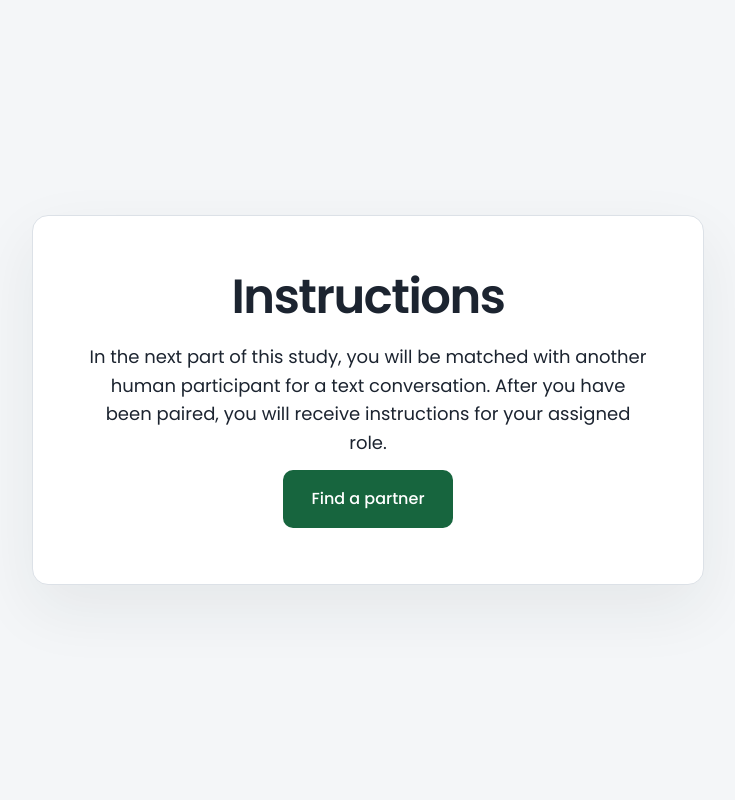
After one commit to Lucca878/deceptiveDialogues, a Flask app: template app/templates/instructions.html in a window 1280 px wide. The commit adds this page. Shown: the whole page, without its empty margins (272-1007 px from the left). Run offline with Flask 3, Linux system fonts and the light colour scheme; the template is opened without the code that fills it, so the values that code supplies are empty.

Commit message:
Added instructions (general and role specific

```diff
--- a/app/static/css/style.css
+++ b/app/static/css/style.css
@@ -213,6 +213,35 @@ h1 {
 
 .travel-intro {
   text-align: center;
+}
+
+.role-instructions-card {
+  width: min(100%, 48rem);
+  text-align: left;
+}
+
+.role-instructions-card h2 {
+  margin: 1.75rem 0 0.75rem;
+  font-size: 1.15rem;
+}
+
+.role-instructions-steps {
+  display: grid;
+  gap: 1rem;
+  margin: 0 0 1.5rem;
+  padding-left: 1.5rem;
+}
+
+.role-instructions-steps blockquote {
+  margin: 0.75rem 0 0;
+  padding: 0.75rem 1rem;
+  border-left: 3px solid var(--line);
+  background: var(--paper);
+}
+
+.role-instructions-actions {
+  display: flex;
+  justify-content: center;
 }
 
 .travel-card h1,
--- /dev/null
+++ b/app/templates/instructions.html
@@ -0,0 +1,20 @@
+<!DOCTYPE html>
+<html lang="en">
+<head>
+  <meta charset="utf-8">
+  <meta name="viewport" content="width=device-width, initial-scale=1">
+  <title>Instructions | The Deception Game</title>
+  <link rel="stylesheet" href="{{ url_for('static', filename='css/style.css') }}">
+</head>
+<body>
+  <main class="travel-page">
+    <section class="travel-card travel-intro" aria-labelledby="instructions-title">
+      <h1 id="instructions-title">Instructions</h1>
+      <p class="travel-lead">In the next part of this study, you will be matched with another human participant for a text conversation. After you have been paired, you will receive instructions for your assigned role.</p>
+      <form method="post" action="{{ url_for('continue_to_matching') }}">
+        <button class="button travel-primary" type="submit">Find a partner</button>
+      </form>
+    </section>
+  </main>
+</body>
+</html>
--- a/app/templates/room.html
+++ b/app/templates/room.html
@@ -10,7 +10,7 @@
   <main class="travel-page">
     <section class="travel-card travel-intro" aria-labelledby="room-title">
       <h1 id="room-title">Join a conversation</h1>
-      <p class="travel-lead">We will automatically match you with another participant. Your conversation will open when you are paired.</p>
+      <p class="travel-lead">We will automatically match you with another participant. Your role instructions will open when you are paired.</p>
       <p class="travel-supporting" id="room-status" role="status" aria-live="polite">Finding another participant…</p>
       <button class="button button-agree" id="retry-matching" type="button" hidden>Try again</button>
       <noscript><p>JavaScript must be enabled to match you with another participant.</p></noscript>
--- a/frontend/src/room.ts
+++ b/frontend/src/room.ts
@@ -53,7 +53,7 @@ function enterDialogue(code: string, role: Role): void {
   sessionStorage.removeItem("pending-room-code");
   sessionStorage.setItem("chat-room-code", code);
   sessionStorage.setItem("chat-role", role);
-  window.location.assign("/dialogue");
+  window.location.assign("/role-instructions");
 } // Handles entering the dialogue page with the assigned room code and role
 
 async function checkRoomStatus(code: string): Promise<void> { // Checks the status of a specific room for the participant
--- a/package.json
+++ b/package.json
@@ -5,7 +5,7 @@
   "description": "Web interface for a deceptive dialogue game study",
   "scripts": {
   "dev": "npm run build && flask --app server run --debug --port 8000",
-  "build": "esbuild frontend/src/landing.ts frontend/src/room.ts frontend/src/dialogue.ts --bundle --outdir=app/static/js --sourcemap",
+  "build": "esbuild frontend/src/landing.ts frontend/src/room.ts frontend/src/role_instructions.ts frontend/src/dialogue.ts --bundle --outdir=app/static/js --sourcemap",
   "typecheck": "tsc"
   },
   "devDependencies": {
--- a/server.py
+++ b/server.py
@@ -53,7 +53,21 @@ def screening_required(view):
     return wrapped
 
 
+def instructions_required(view):
+    @wraps(view)
+    def wrapped(*args, **kwargs):
+        if session.get("instructions_complete") is not True:
+            if request.path.startswith("/api/"):
+                return jsonify(error="Please continue from the instructions before matching."), 403
+            return redirect(url_for("instructions"))
+        return view(*args, **kwargs)
+
+    return wrapped
+
+
 def _get_participant_id(data):
+    if not isinstance(data, dict):
+        return None
     participant_id = data.get("participant_id")
     if not isinstance(participant_id, str) or not participant_id or len(participant_id) > 64:
         return None
@@ -64,6 +78,30 @@ def _message_for_client(message):
     return {key: message[key] for key in ("id", "participant_id", "role", "text")}
 
 
+def _bound_room(code, claimed_id=None):
+    """Called under rooms_lock. Browser IDs never grant membership."""
+    participant_id = session.get("room_participant_id")
+    room = rooms.get(code.upper())
+    if (
+        room is None
+        or session.get("room_code") != code.upper()
+        or participant_id not in room["participants"]
+        or not session.get("room_token")
+        or room["owners"].get(participant_id) != session["room_token"]
+        or (claimed_id is not None and claimed_id != participant_id)
+    ):
+        return None, None
+    return room, participant_id
+
+
+def _chat_ready(room):
+    return (
+        len(room["participants"]) == 2
+        and all(role is not None for role in room["participants"].values())
+        and all(pid in room["ready"] for pid in room["participants"])
+    )
+
+
 @app.get("/")
 def landing():
     return render_template("landing.html")
@@ -72,13 +110,21 @@ def landing():
 @app.get("/dialogue")
 @consent_required
 @screening_required
+@instructions_required
 def dialogue():
-    return render_template("dialogue.html")
+    with rooms_lock:
+        room, participant_id = _bound_room(session.get("room_code", ""))
+        if room is None or room["participants"][participant_id] is None:
+            return redirect(url_for("room"))
+        if not _chat_ready(room):
+            return redirect(url_for("role_instructions"))
+        return render_template("dialogue.html")
 
 
 @app.get("/room")
 @consent_required
 @screening_required
+@instructions_required
 def room():
     return render_template("room.html")
 
@@ -86,6 +132,8 @@ def room():
 @app.get("/consent")
 def consent():
     if session.get("consent_accepted") is True:
+        if _screening_complete() and session.get("travel_screened_out") is not True:
+            return redirect(url_for("instructions"))
         return redirect(url_for("travel_intro"))
     return render_template("consent.html")
 
@@ -105,6 +153,8 @@ def consent_decision():
     session.pop("other_cities_complete", None)
     if decision == "accept":
         session["consent_accepted"] = True
+        if _screening_complete() and session.get("travel_screened_out") is not True:
+            return redirect(url_for("instructions"))
         return redirect(url_for("travel_intro"))
     session.pop("consent_accepted", None)
     return render_template("no_consent.html")
@@ -116,7 +166,7 @@ def travel_intro():
     if session.get("travel_screened_out") is True:
         return redirect(url_for("screened_out_cities"))
     if _screening_complete():
-        return redirect(url_for("room"))
+        return redirect(url_for("instructions"))
     return render_template("travel_intro.html")
 
 
@@ -126,7 +176,7 @@ def begin_travel_screening():
     if session.get("travel_screened_out") is True:
         return redirect(url_for("screened_out_cities"))
     if _screening_complete():
-        return redirect(url_for("room"))
+        return redirect(url_for("instructions"))
     session["travel_intro_seen"] = True
     return redirect(url_for("travel_cities"))
 
@@ -139,7 +189,7 @@ def travel_cities():
     if session.get("travel_intro_seen") is not True:
         return redirect(url_for("travel_intro"))
     if _screening_complete():
-        return redirect(url_for("room"))
+        return redirect(url_for("instructions"))
 
     values = {}
     errors = {}
@@ -155,14 +205,62 @@ def travel_cities():
             yes_count = sum(values[f"visited_{city_id}"] == "yes" for city_id, _, _ in CANDIDATE_CITIES)
             session.pop("other_city_ids", None)
             session.pop("other_cities_complete", None)
+            session.pop("instructions_complete", None)
             if yes_count >= 5 and len(CANDIDATE_CITIES) - yes_count >= 5:
                 session["travel_screening_complete"] = SCREENING_VERSION
-                return redirect(url_for("room"))
+                return redirect(url_for("instructions"))
             session.pop("travel_screening_complete", None)
             session["travel_screened_out"] = True
             return redirect(url_for("screened_out_cities"))
 
     return render_template("travel_cities.html", cities=CANDIDATE_CITIES, values=values, errors=errors), 400 if errors else 200
+
+
+@app.get("/instructions")
+@consent_required
+@screening_required
+def instructions():
+    if session.get("instructions_complete") is True:
+        return redirect(url_for("room"))
+    return render_template("instructions.html")
+
+
+@app.post("/instructions")
+@consent_required
+@screening_required
+def continue_to_matching():
+    session["instructions_complete"] = True
+    return redirect(url_for("room"))
+
+
+@app.route("/role-instructions", methods=["GET", "POST"])
+@consent_required
+@screening_required
+@instructions_required
+def role_instructions():
+    with rooms_lock:
+        claimed_id = request.values.get("participant_id")
+        data = request.get_json(silent=True)
+        if isinstance(data, dict) and "participant_id" in data:
+            claimed_id = data["participant_id"]
+        room, participant_id = _bound_room(session.get("room_code", ""), claimed_id)
+        if claimed_id is not None and claimed_id != session.get("room_participant_id"):
+            return "This participant is not in the room.", 403
+        if room is None or room["participants"][participant_id] is None:
+            return redirect(url_for("room"))
+        if request.method == "POST":
+            room["ready"].add(participant_id)
+            return redirect(url_for("role_instructions"))
+        if _chat_ready(room):
+            return redirect(url_for("dialogue"))
+        response = app.make_response(render_template(
+            "role_instructions.html",
+            role=room["participants"][participant_id],
+            ready=participant_id in room["ready"],
+            code=session["room_code"],
+        ))
+        response.headers["Cache-Control"] = "no-store"
+        return response
 
 
 @app.get("/screened-out-cities")
@@ -176,6 +274,7 @@ def screened_out_cities():
 @app.post("/api/rooms")
 @consent_required
 @screening_required
+@instructions_required
 def match_room(): # Handles the API request to match a participant to a room
     data = request.get_json(silent=True) or {}
     participant_id = _get_participant_id(data)
@@ -186,20 +285,31 @@ def match_room(): # Handles the API request to match a participant to a room
         # Returning clients keep their place, even when every room is occupied. This ensures that participants who have already been assigned a room do not lose their spot.
         for code, room in rooms.items():
             if participant_id in room["participants"]:
+                bound_room, _ = _bound_room(code, participant_id)
+                if bound_room is None:
+                    return jsonify(error="This participant ID is already in use."), 403
                 role = room["participants"][participant_id]
                 if role is None:
                     return jsonify(code=code, status="waiting")
                 return jsonify(code=code, status="paired", role=role)
 
-        # Fill a waiting room before opening the next unused code. This prioritizes pairing participants in existing rooms with one participant already waiting.
+        if session.get("room_participant_id") not in (None, participant_id):
+            return jsonify(error="This session is bound to another participant."), 403
+
+        # Fill a waiting room before opening the next unused code.
         code = next((code for code in ROOM_CODES if code in rooms and len(rooms[code]["participants"]) == 1), None)
         if code is None:
             code = next((code for code in ROOM_CODES if code not in rooms), None)
             if code is None:
                 return jsonify(error="All rooms are currently occupied."), 409
-            rooms[code] = {"participants": {participant_id: None}, "messages": [], "typing": {}}
+            token = token_hex(32)
+            rooms[code] = {"participants": {participant_id: None}, "messages": [], "typing": {}, "ready": set(), "owners": {participant_id: token}}
+            session.update(room_code=code, room_participant_id=participant_id, room_token=token)
             return jsonify(code=code, status="waiting")
 
+        token = token_hex(32)
+        rooms[code]["owners"][participant_id] = token
+        session.update(room_code=code, room_participant_id=participant_id, room_token=token)
         participants = rooms[code]["participants"]
         participants[participant_id] = None
         roles = ["interviewer", "interviewee"]
@@ -212,30 +322,33 @@ def match_room(): # Handles the API request to match a participant to a room
 @app.get("/api/rooms/<code>") # Retrieves the status of a specific room for a participant
 @consent_required
 @screening_required
+@instructions_required
 def room_status(code):
-    participant_id = request.args.get("participant_id", "") # Retrieves the participant ID from the query parameters
+    claimed_id = request.args.get("participant_id")
     with rooms_lock: # Ensures thread-safe access to the rooms dictionary
-        room = rooms.get(code.upper())
+        room, participant_id = _bound_room(code, claimed_id)
         if room is None:
-            return jsonify(error="Room not found. It may have expired."), 404
+            return jsonify(error="This session is not a participant in the room."), 403
 
         participants = room["participants"]
         if participant_id not in participants:
             return jsonify(error="This participant is not in the room."), 403
 
         role = participants[participant_id]
+        chat_ready = _chat_ready(room)
     if role is None: # If the participant has not been assigned a role yet, they are still waiting
-        return jsonify(code=code.upper(), status="waiting")
-    return jsonify(code=code.upper(), status="paired", role=role) # Returns the participant's role if they are paired
+        return jsonify(code=code.upper(), status="waiting", chat_ready=False)
+    return jsonify(code=code.upper(), status="paired", role=role, chat_ready=chat_ready)
 
 
 @app.post("/api/rooms/<code>/messages")
 @consent_required
 @screening_required
+@instructions_required
 def send_room_message(code): # Handles sending a message to a specific room by a participant
     data = request.get_json(silent=True) or {} # Get the JSON data from the request body, or use an empty dictionary if none is provided
     participant_id = _get_participant_id(data) # Extract the participant ID from the request data
-    text = data.get("text") # Extract the message text from the request data
+    text = data.get("text") if isinstance(data, dict) else None
     if participant_id is None:
         return jsonify(error="A participant ID is required."), 400 # Return an error if no participant ID is provided
     if not isinstance(text, str) or not text.strip():
@@ -245,13 +358,10 @@ def send_room_message(code): # Handles sending a message to a specific room by a
         return jsonify(error="Messages must be 2000 characters or fewer."), 400 # Return an error if the message exceeds the character limit
 
     with rooms_lock:
-        room = rooms.get(code.upper())
-        if room is None:
-            return jsonify(error="Room not found. It may have expired."), 404 # Return an error if the room does not exist
-
-        role = room["participants"].get(participant_id)
-        if role is None:
-            return jsonify(error="You are not a paired participant in this room."), 403 # Return an error if the participant is not paired in the room
+        room, participant_id = _bound_room(code, participant_id)
+        if room is None or not _chat_ready(room):
+            return jsonify(error="Both participants must be ready in your assigned room."), 403
+        role = room["participants"][participant_id]
 
         message = {
             "id": len(room["messages"]) + 1,
@@ -271,6 +381,7 @@ TYPING_WINDOW_SECONDS = 3.0
 @app.post("/api/rooms/<code>/typing") # Sets the typing status for a participant in a specific room; used to indicate that the participant is currently typing
 @consent_required
 @screening_required
+@instructions_required
 def set_typing(code):
     data = request.get_json(silent=True) or {} # Parse the JSON body of the request, or use an empty dictionary if parsing fails
     participant_id = _get_participant_id(data) # Extract the participant ID from the request data
@@ -278,11 +389,9 @@ def set_typing(code):
         return jsonify(error="A participant ID is required."), 400 # Return an error if the participant ID is missing
 
     with rooms_lock:
-        room = rooms.get(code.upper()) # Retrieve the room object for the given code, or None if it doesn't exist
-        if room is None:
-            return jsonify(error="Room not found. It may have expired."), 404 # Return an error if the room does not exist
-        if room["participants"].get(participant_id) is None:
-            return jsonify(error="You are not a paired participant in this room."), 403 # Return an error if the participant is not paired in the room
+        room, participant_id = _bound_room(code, participant_id)
+        if room is None or not _chat_ready(room):
+            return jsonify(error="Both participants must be ready in your assigned room."), 403
 
         room["typing"][participant_id] = monotonic() # Update the timestamp of the participant's last typing activity
     return jsonify(status="ok") # Return a success status after setting the typing indicator
@@ -291,6 +400,7 @@ def set_typing(code):
 @app.get("/api/rooms/<code>/messages") # Retrieves messages from a specific room for a participant and indicates if their partner is currently typing
 @consent_required
 @screening_required
+@instructions_required
 def get_room_messages(code):
     participant_id = request.args.get("participant_id", "")
     try:
@@ -299,11 +409,9 @@ def get_room_messages(code):
         return jsonify(error="after_id must be a non-negative integer."), 400
 
     with rooms_lock:
-        room = rooms.get(code.upper())
-        if room is None:
-            return jsonify(error="Room not found. It may have expired."), 404
-        if room["participants"].get(participant_id) is None:
-            return jsonify(error="You are not a paired participant in this room."), 403
+        room, participant_id = _bound_room(code, participant_id)
+        if room is None or not _chat_ready(room):
+            return jsonify(error="Both participants must be ready in your assigned room."), 403
 
         messages = [
             _message_for_client(message)
```
Also changed, not shown: app/templates/role_instructions.html (added, +47 -0 lines), frontend/src/role_instructions.ts (added, +26 -0 lines), tests/test_role_readiness.py (added, +149 -0 lines), tests/test_room_matching.py (+13 -4 lines), tests/test_travel_screening.py (+132 -13 lines), README.md.
